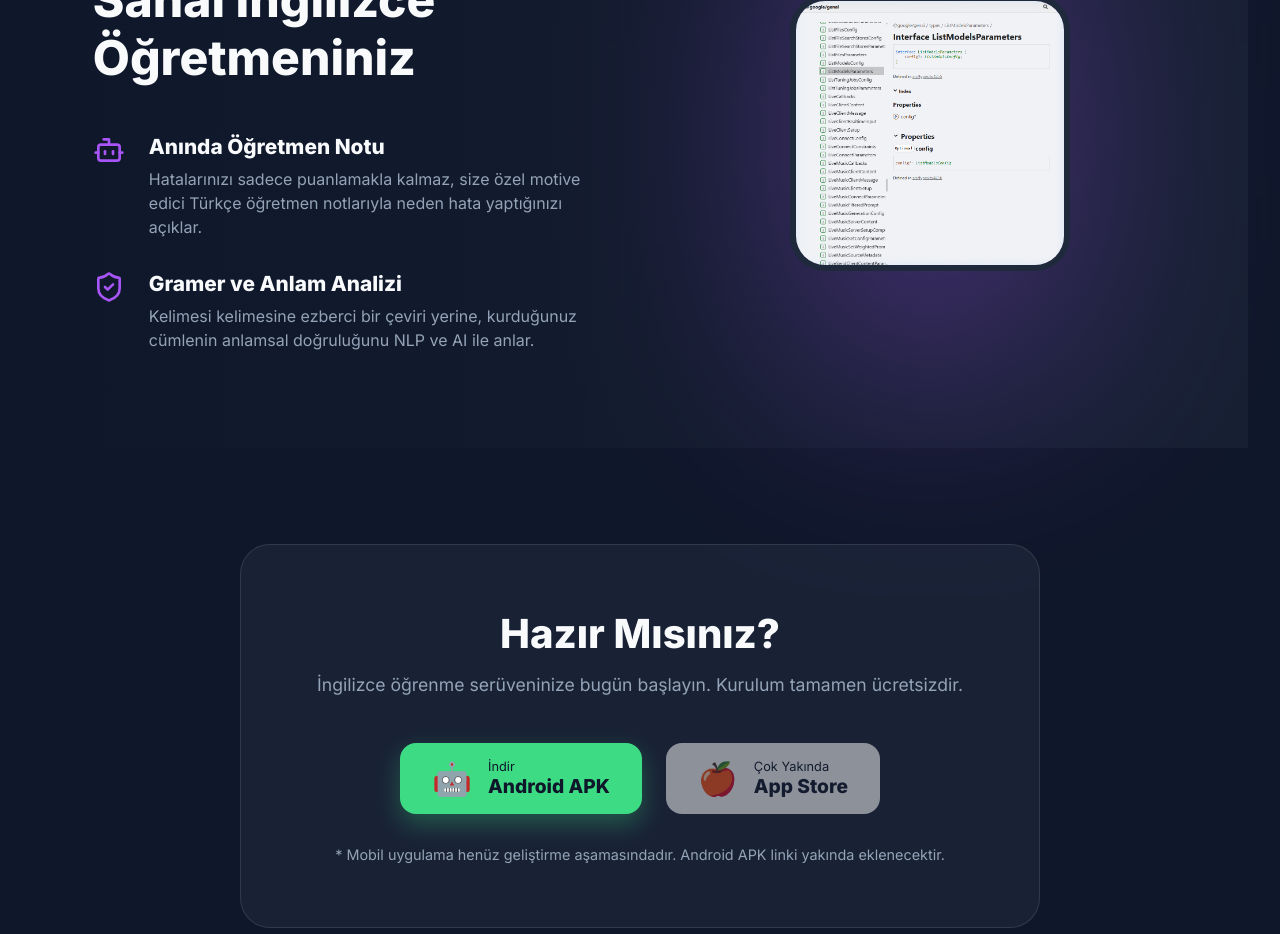
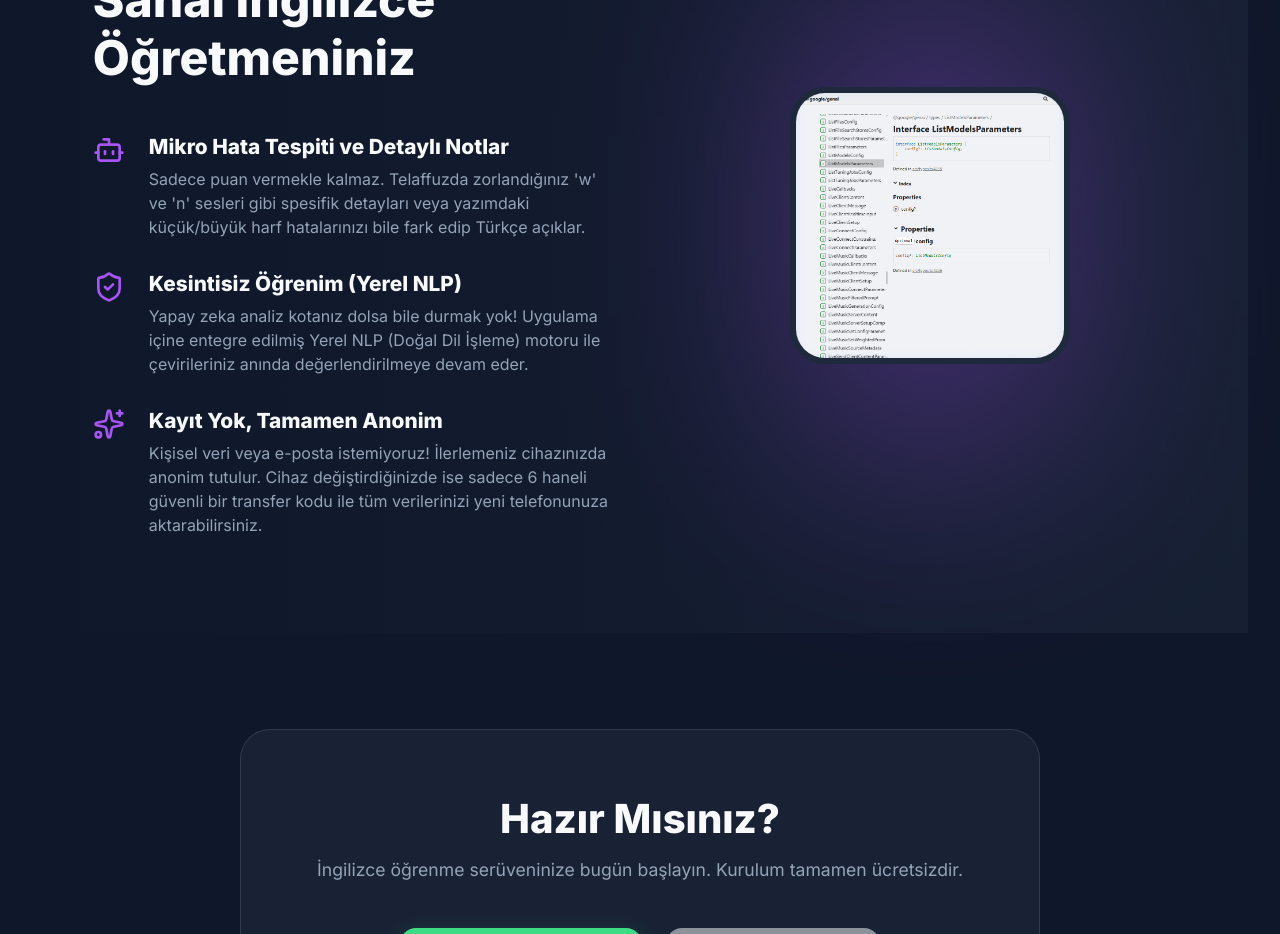
Before and after one commit to ali-osman-ozoglu/english-learning-app, a React (Vite) app in the folder admin-panel/: page / in a window 1280 px wide. Shown: the part 1900-2834 px from the top of the page. Built offline with nearby package versions, Linux system fonts and the light colour scheme.

Commit message:
feat: add privacy, offline nlp and micro correction features to landing page

```diff
--- a/admin-panel/src/pages/LandingPage.tsx
+++ b/admin-panel/src/pages/LandingPage.tsx
@@ -114,15 +114,22 @@ const LandingPage = () => {
             <div className="ai-item">
               <Bot className="ai-icon" />
               <div>
-                <h4>Anında Öğretmen Notu</h4>
-                <p>Hatalarınızı sadece puanlamakla kalmaz, size özel motive edici Türkçe öğretmen notlarıyla neden hata yaptığınızı açıklar.</p>
+                <h4>Mikro Hata Tespiti ve Detaylı Notlar</h4>
+                <p>Sadece puan vermekle kalmaz. Telaffuzda zorlandığınız 'w' ve 'n' sesleri gibi spesifik detayları veya yazımdaki küçük/büyük harf hatalarınızı bile fark edip Türkçe açıklar.</p>
               </div>
             </div>
             <div className="ai-item">
               <ShieldCheck className="ai-icon" />
               <div>
-                <h4>Gramer ve Anlam Analizi</h4>
-                <p>Kelimesi kelimesine ezberci bir çeviri yerine, kurduğunuz cümlenin anlamsal doğruluğunu NLP ve AI ile anlar.</p>
+                <h4>Kesintisiz Öğrenim (Yerel NLP)</h4>
+                <p>Yapay zeka analiz kotanız dolsa bile durmak yok! Uygulama içine entegre edilmiş Yerel NLP (Doğal Dil İşleme) motoru ile çevirileriniz anında değerlendirilmeye devam eder.</p>
+              </div>
+            </div>
+            <div className="ai-item">
+              <Sparkles className="ai-icon" />
+              <div>
+                <h4>Kayıt Yok, Tamamen Anonim</h4>
+                <p>Kişisel veri veya e-posta istemiyoruz! İlerlemeniz cihazınızda anonim tutulur. Cihaz değiştirdiğinizde ise sadece 6 haneli güvenli bir transfer kodu ile tüm verilerinizi yeni telefonunuza aktarabilirsiniz.</p>
               </div>
             </div>
           </div>
```
Also changed, not shown: 23 other files (tests, documents, lock files or other folders).
